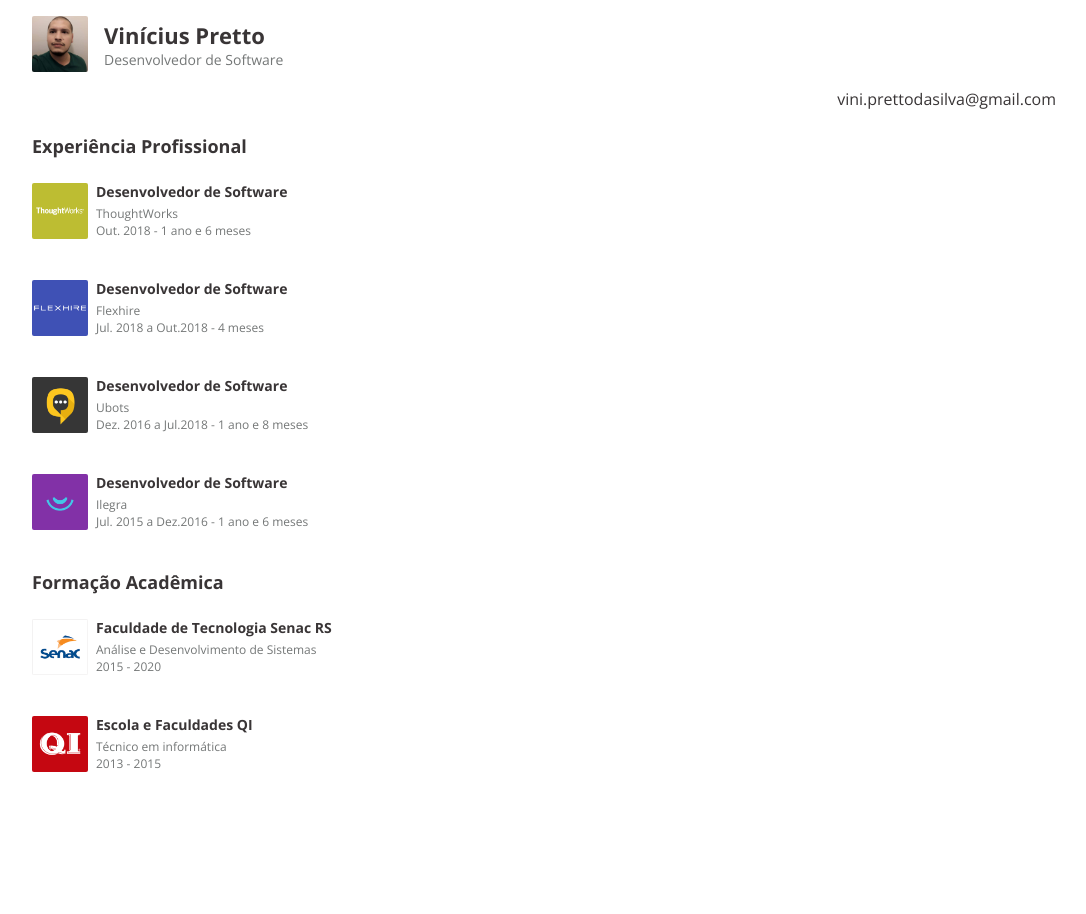
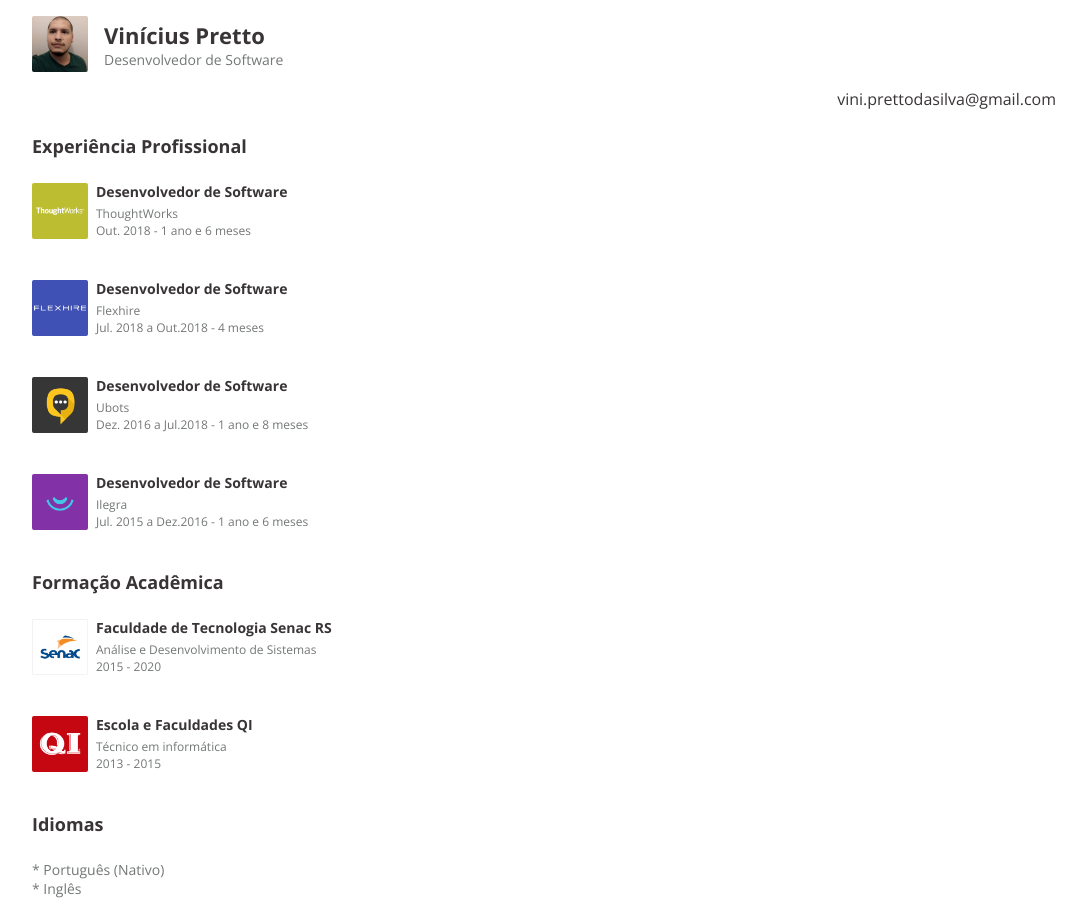
Before and after one commit to vinicius-pretto/cv-surge, a website: page src/index.html in a window 1280 px wide. Shown: the whole page, without its empty margins (96-1182 px from the left). Before the commit the page ends 812 px from the top, so only its background shows below. Drawn offline with nearby package versions, Linux system fonts and the light colour scheme.

Commit message:
Add "Idiomas" section

```diff
--- a/src/css/main.css
+++ b/src/css/main.css
@@ -14,6 +14,7 @@ body {
 .container {
   max-width: 1024px;
   margin: auto;
+  margin-bottom: 16px;
 }
 
 .avatar {
@@ -78,6 +79,10 @@ section h2 {
   font-size: 0.875rem;
 }
 
+ul li {
+  font-size: 0.875rem;
+}
+
 @media (max-width: 1024px) {
   header {
     margin-left: 16px;
--- a/src/index.html
+++ b/src/index.html
@@ -82,6 +82,15 @@
         </div>
       </div>
     </section>
+
+    <section>
+      <h2>Idiomas</h2>
+
+      <ul>
+        <li>* Português (Nativo)</li>
+        <li>* Inglês</li>
+      </ul>
+    </section>
   </div>
 </body>
 
```
